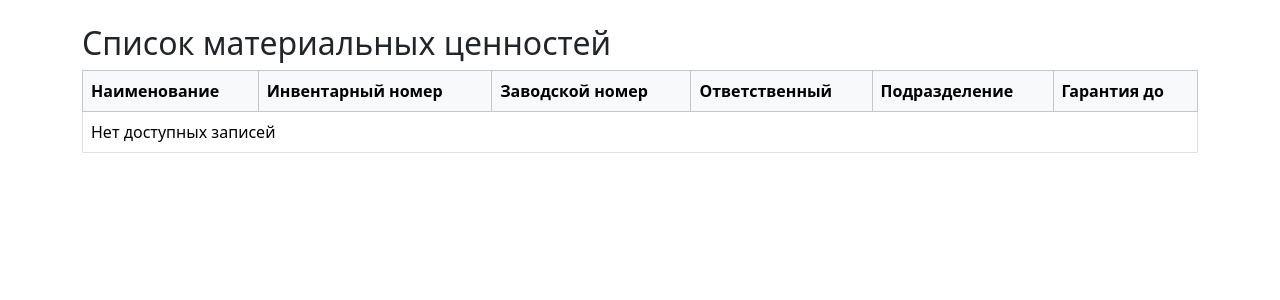
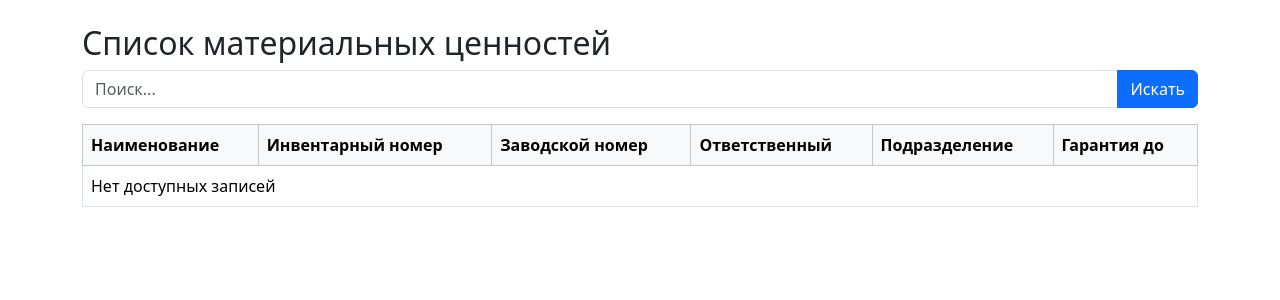
Before and after one commit to VladSaevets/Inventory-system, a Django app: page / in a window 1280 px wide. Shown: the part 56-356 px from the top of the page. Run offline with Django 5.2, Linux system fonts and the light colour scheme; data that the repository does not hold is empty.

Commit message:
Added search for name, serial and inventory number, name user, department

```diff
--- a/inventory_system/assets/views.py
+++ b/inventory_system/assets/views.py
@@ -1,6 +1,7 @@
 from django.shortcuts import render, get_object_or_404
 from django.views.generic import DetailView, ListView
 from .models import Asset
+from django.db.models import Q
 
 class AssetDetailView(DetailView):
     model = Asset
@@ -11,3 +12,16 @@ class AssetListView(ListView):
     model = Asset
     template_name = 'assets/asset_list.html'
     context_object_name = 'assets'
+
+    def get_queryset(self):
+        query = self.request.GET.get('q')
+        if query:
+            return Asset.objects.filter(
+                Q(name__icontains=query) |
+                Q(inventory_number__icontains=query) |
+                Q(serial_number__icontains=query) |
+                Q(responsible_user__first_name__icontains=query) |
+                Q(responsible_user__last_name__icontains=query) |
+                Q(department__name__icontains=query)
+            ).distinct()
+        return Asset.objects.all()
--- a/inventory_system/templates/assets/asset_list.html
+++ b/inventory_system/templates/assets/asset_list.html
@@ -3,6 +3,12 @@
 
 {% block content %}
 <h2>Список материальных ценностей</h2>
+<form method="get" class="mb-3">
+    <div class="input-group">
+        <input type="text" name="q" class="form-control" placeholder="Поиск..." value="{{ request.GET.q }}">
+        <button class="btn btn-primary" type="submit">Искать</button>
+    </div>
+</form>
 <table class="table table-bordered table-hover">
     <thead class="table-light">
         <tr>
```
